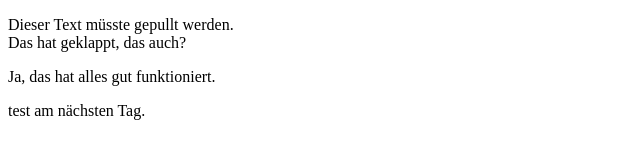
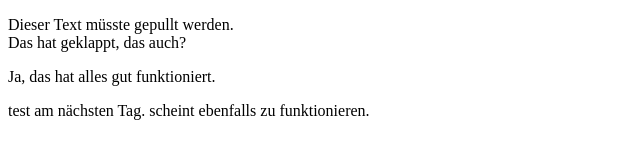
Before and after one commit to lenmaximilian/testone, a plain HTML site: page index.html in a window 1280 px wide. Shown: the whole page, without its empty margins (0-640 px from the left). Drawn offline with Linux system fonts and the light colour scheme.

Commit message:
test nummer zwei am zweiten Tag

```diff
--- a/index.html
+++ b/index.html
@@ -7,7 +7,6 @@
         <p>Dieser Text müsste gepullt werden.</br>
         Das hat geklappt, das auch?</p>
         <p>Ja, das hat alles gut funktioniert.</p>
-        <p>test am nächsten Tag.
-        </p>
+        <p>test am nächsten Tag. scheint ebenfalls zu funktionieren.</p>
     </body>
 </html>
```
